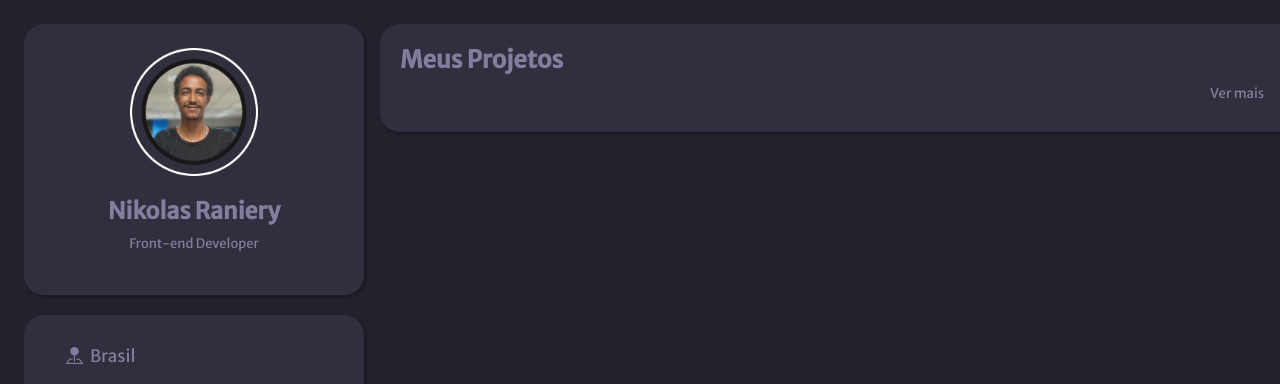
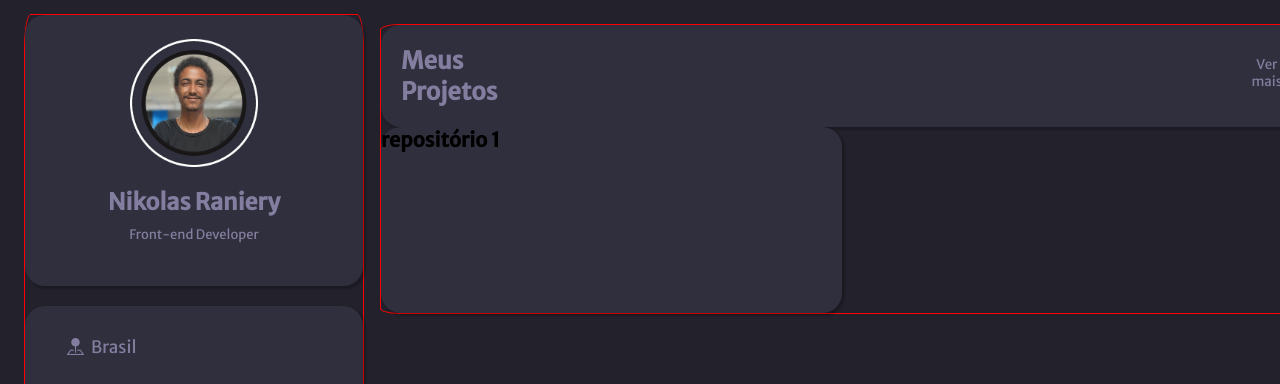
Before and after one commit to nikolasraniery/Projeto-Portif-lio-2023, a website: page index.html in a window 1280 px wide. Shown: the top 384 px of the page. Drawn offline with nearby package versions, Linux system fonts and the light colour scheme.

Commit message:
add repositories

```diff
--- a/index.html
+++ b/index.html
@@ -20,6 +20,9 @@
       <div id="projects">
         <h4>Meus Projetos</h4>
         <button>Ver mais</button>
+      </div>
+      <div id="repositories">
+        <h5>repositório 1</h5>
       </div>
     </div>
   </header>
--- a/style.css
+++ b/style.css
@@ -23,10 +23,10 @@ body {
 
 #container {
   width: 340px;
-  /* border: 1px solid rgb(255, 0, 0); */
+  border: 1px solid rgb(255, 0, 0);
   border-radius: 2%;
   margin-left: 24px;
-  margin-top: -108px;
+  margin-top: -300px;
   margin-bottom: 24px;
 }
 
@@ -331,14 +331,16 @@ body {
 /*////// My Projects //////*/
 
 #container6 {
-  width: 940;
-  /* border: 1px solid rgb(255, 0, 0); */
+  width: 940px;
+  border: 1px solid rgb(255, 0, 0);
   border-radius: 2%;
   margin-left: 380px;
   margin-top: 24px;
 }
 
 #projects {
+  display: flex;
+  align-items: baseline;
   text-align: left;
   border-radius: 20px;
   background: #302f3d;
@@ -351,11 +353,11 @@ body {
   font-family: Merriweather Sans;
   font-style: normal;
   font-weight: 700;
-  line-height: large;
+  line-height: normal;
 }
 
 #projects button {
-  margin-left: 800px;
+  margin-left: 700px;
   background: #302f3d;
   color: #837e9f;
   font-family: Merriweather Sans;
@@ -368,3 +370,12 @@ body {
 #projects button:hover {
   background: rgba(255, 255, 255, 0.067);
 }
+
+#repositories {
+  width: 461px;
+  height: 186px;
+  flex-shrink: 0;
+  border-radius: 20px;
+  background: #302f3d;
+  box-shadow: 2px 2px 2px 1px rgba(0, 0, 0, 0.2);
+}
```
